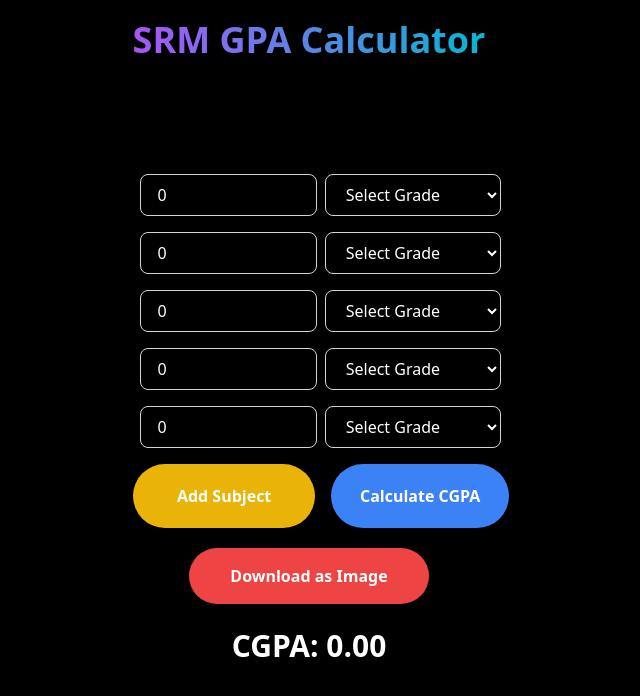
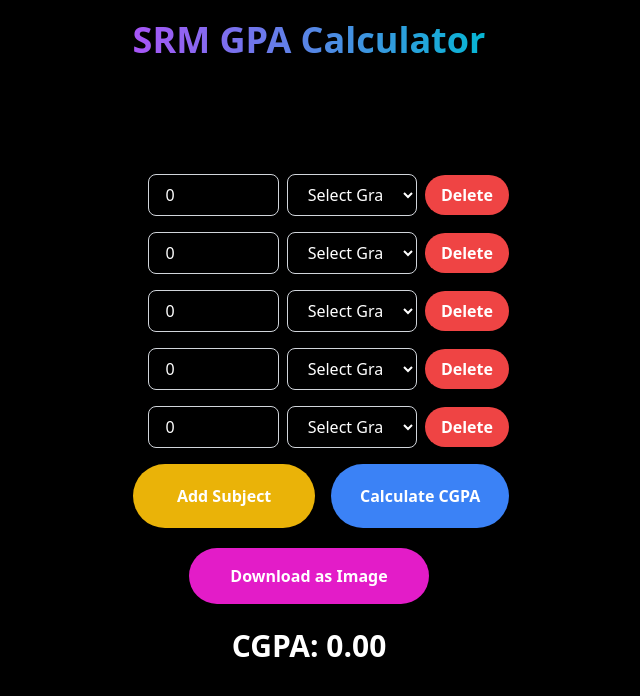
Before and after one commit to Sameer01-01/srm-gpa-calculator, a React (Vite) app: page / in a window 1280 px wide. Shown: the top 696 px of the page, without its empty margins (331-971 px from the left). Built offline with nearby package versions, Linux system fonts and the light colour scheme.

Commit message:
feat: added a delete button

```diff
--- a/src/Components/MarksCalculate.jsx
+++ b/src/Components/MarksCalculate.jsx
@@ -8,10 +8,9 @@
   const [downloading, setDownloading] = useState(false);
 
   const calculateCgpa = () => {
-
     let totalCredits = 0;
     let totalGradePoints = 0;
-    marks.forEach(mark => {
+    marks.forEach((mark) => {
       let credit = mark.credit;
       let grade = mark.grade;
       let gradePoint = 0;
@@ -46,25 +45,30 @@
     }
   };
 
+  const deleteSubject = (index) => {
+    const updatedMarks = marks.filter((_, i) => i !== index);
+    setMarks(updatedMarks);
+  };
+
   const downloadAsImage = () => {
     setDownloading(true);
 
     const element = document.getElementById('calculator-container');
 
-    // Create a canvas for full page capture
     html2canvas(element, {
-      scale: 2, // Increase resolution
-      useCORS: true, // Allow cross-origin images
-    }).then((canvas) => {
-      // Convert the canvas to an image
+      scale: 2,
+      useCORS: true,
+    })
+      .then((canvas) => {
         canvas.toBlob((blob) => {
           if (blob) {
             fileDownload(blob, 'semester_marks_calculator.png');
           }
           setDownloading(false);
         });
-    }).catch((err) => {
-      console.error("Error capturing the screenshot:", err);
+      })
+      .catch((err) => {
+        console.error('Error capturing the screenshot:', err);
         setDownloading(false);
       });
   };
@@ -78,31 +82,30 @@
     return 'text-white';
   };
 
-
   return (
     <>
-    <div className='text-center bg-black p-5'>
-
-    <span className=" bg-gradient-to-r from-purple-500 to-cyan-500 bg-clip-text text-transparent text-3xl md:text-4xl inline-block font-bold">SRM GPA Calculator</span>
+      <div className="text-center bg-black p-5">
+        <span className="bg-gradient-to-r from-purple-500 to-cyan-500 bg-clip-text text-transparent text-3xl md:text-4xl inline-block font-bold">
+          SRM GPA Calculator
+        </span>
       </div>
-    <div className='bg-black min-h-screen w-full'>
-    <div className="flex justify-center items-center h-full ">
+      <div className="bg-black min-h-screen w-full">
+        <div className="flex justify-center items-center h-full">
           <div className="w-full max-w-md p-6 mt-[60px] lg:mt-[70px]" id="calculator-container">
-
             {marks.map((mark, index) => (
-          <div key={index} className="mb-4 flex justify-center items-center ">
+              <div key={index} className="mb-4 flex justify-center items-center space-x-2">
                 <span className="mr-4 text-lg font-semibold">{index + 1}.</span>
                 <input
                   type="number"
                   placeholder="Credit"
                   value={mark.credit}
                   onChange={(e) => handleMarksChange(index, parseInt(e.target.value), 'credit')}
-              className="w-3/4 py-2 px-4 mr-2 rounded-lg border text-white border-gray-300 bg-black focus:outline-none focus:border-blue-500"
+                  className="w-3/4 py-2 px-4 rounded-lg border text-white border-gray-300 bg-black focus:outline-none focus:border-blue-500"
                 />
                 <select
                   value={mark.grade}
                   onChange={(e) => handleMarksChange(index, e.target.value, 'grade')}
-              className="w-3/4 py-2 px-4 mr-2 rounded-lg border border-gray-300 bg-black text-white focus:outline-none focus:border-blue-500"
+                  className="w-3/4 py-2 px-4 rounded-lg border border-gray-300 bg-black text-white focus:outline-none focus:border-blue-500"
                 >
                   <option value="">Select Grade</option>
                   <option value="O">O</option>
@@ -115,24 +118,40 @@
                   <option value="A">A (Absent)</option>
                   <option value="I">I (Low Attendance)</option>
                 </select>
+                <button
+                  onClick={() => deleteSubject(index)}
+                  className="bg-red-500 hover:bg-red-400 text-white font-bold py-2 px-4 rounded-full focus:outline-none focus:shadow-outline"
+                >
+                  Delete
+                </button>
               </div>
             ))}
             <div className="flex justify-center space-x-4">
-          <button onClick={addSubject} className="bg-yellow-500 hover:bg-yellow-300 w-60 text-white  font-bold ml-6 py-2 px-4 rounded-full focus:outline-none focus:shadow-outline">
+              <button
+                onClick={addSubject}
+                className="bg-yellow-500 hover:bg-yellow-300 w-60 text-white font-bold ml-6 py-2 px-4 rounded-full focus:outline-none focus:shadow-outline"
+              >
                 Add Subject
               </button>
-          <button onClick={calculateCgpa } className="bg-blue-500 hover:bg-blue-400 w-60 text-white font-bold px-2 py-5 rounded-full focus:outline-none focus:shadow-outline">
+              <button
+                onClick={calculateCgpa}
+                className="bg-blue-500 hover:bg-blue-400 w-60 text-white font-bold px-2 py-5 rounded-full focus:outline-none focus:shadow-outline"
+              >
                 Calculate CGPA
               </button>
-
             </div>
-        <div className='flex items-center justify-center pt-5'>
-        <button onClick={downloadAsImage} className="bg-red-500 hover:bg-red-400 text-white font-bold w-60 py-4 px-4 rounded-full focus:outline-none focus:shadow-outline">
+            <div className="flex items-center justify-center pt-5">
+              <button
+                onClick={downloadAsImage}
+                className="bg-[#e31cc8] hover:bg-pink-400 text-white font-bold w-60 py-4 px-4 rounded-full focus:outline-none focus:shadow-outline"
+              >
                 Download as Image
               </button>
             </div>
             <div className="mt-6">
-          <h3 className={`text-3xl font-bold text-center ${getCgpaColorClass(cgpa)}`}>CGPA: {cgpa.toFixed(2)}</h3>
+              <h3 className={`text-3xl font-bold text-center ${getCgpaColorClass(cgpa)}`}>
+                CGPA: {cgpa.toFixed(2)}
+              </h3>
             </div>
           </div>
           {downloading && (
@@ -141,9 +160,7 @@
             </div>
           )}
         </div>
-
       </div>
-
     </>
   );
 };
```
Lines whose indentation alone changed are shown as unchanged.
